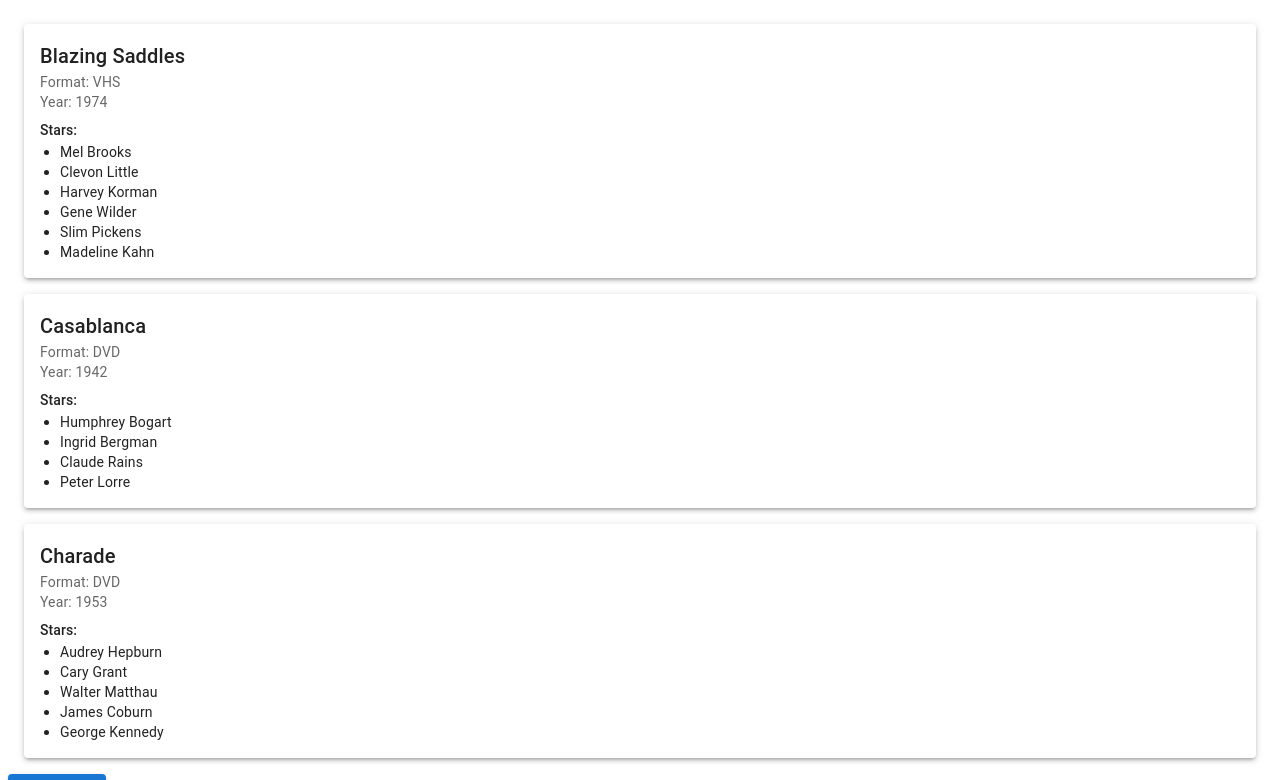
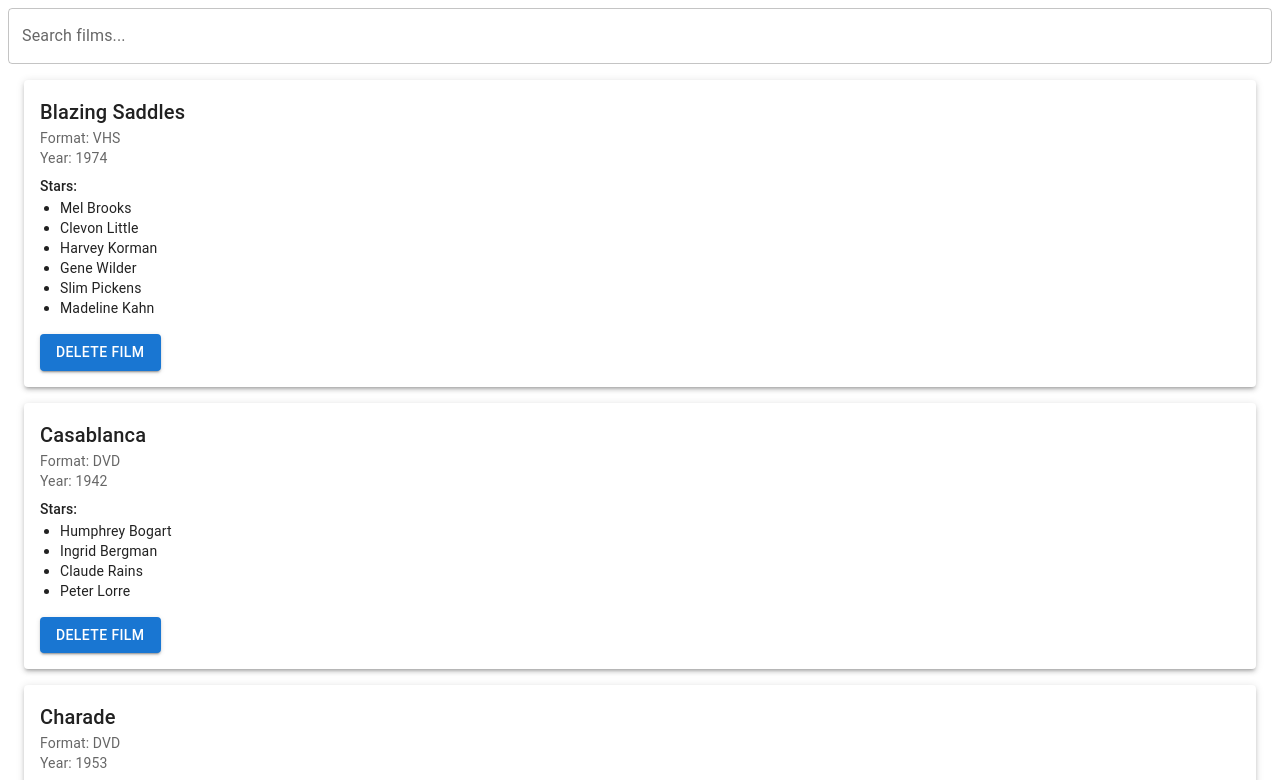
Before and after one commit to ssashayurchenko/movie-finder, a React (Vite) app: page / in a window 1280 px wide. Shown: the top 780 px of the page. Built offline with nearby package versions, Linux system fonts and the light colour scheme; the HTML template or start-up script is replaced by a standard one.

Commit message:
Implement deleteFilm reducer and basic SearchInput component without logic

```diff
--- a/src/App.tsx
+++ b/src/App.tsx
@@ -1,8 +1,10 @@
 import FilmsList from "containers/films/FilmsList";
 import AddFilmBtn from "components/addFilm/AddFilmBtn";
+import SearchInput from "components/search-input/SearchInput";
 export default function App() {
   return (
     <>
+      <SearchInput />
       <FilmsList />
       <AddFilmBtn />
     </>
--- a/src/components/filmCard/FilmCard.tsx
+++ b/src/components/filmCard/FilmCard.tsx
@@ -1,11 +1,17 @@
 import { Film } from "types/films.interface";
-import { Box, Typography, Paper, Stack } from "@mui/material";
+import { Box, Typography, Paper, Button } from "@mui/material";
+import { deleteFilm } from "features/films/filmsSlice";
+import { useDispatch } from "react-redux";
 
 type FilmCardProps = {
   film: Film;
 };
 
 export default function FilmCard({ film }: FilmCardProps) {
+  const dispatch = useDispatch();
+  const handleDeleteFilmBtn = () => {
+    dispatch(deleteFilm(film.id));
+  };
   return (
     <Paper key={film.id} elevation={3} sx={{ p: 2 }}>
       <Typography variant="h6" component="h2">
@@ -27,6 +33,14 @@
           ))}
         </ul>
       </Box>
+      <Button
+        onClick={handleDeleteFilmBtn}
+        sx={{ mt: 2 }}
+        variant="contained"
+        color="primary"
+      >
+        Delete Film
+      </Button>
     </Paper>
   );
 }
--- /dev/null
+++ b/src/components/search-input/SearchInput.tsx
@@ -0,0 +1,28 @@
+import { Box, Autocomplete, TextField } from "@mui/material";
+import { useState } from "react";
+
+export default function SearchInput() {
+  const [input, setInput] = useState("");
+  const [loading, setLoading] = useState(false);
+
+  const handleInputChange = (
+    e: React.SyntheticEvent,
+    newInputValue: string
+  ) => {
+    setInput(newInputValue);
+  };
+  return (
+    <Box>
+      <Autocomplete
+        freeSolo
+        options={[]}
+        inputValue={input}
+        onInputChange={handleInputChange}
+        loading={loading}
+        renderInput={(params) => (
+          <TextField {...params} label="Search films..." />
+        )}
+      />
+    </Box>
+  );
+}
--- a/src/features/films/filmsSlice.ts
+++ b/src/features/films/filmsSlice.ts
@@ -53,8 +53,11 @@
     addFilm: (state, action: PayloadAction<Film>) => {
       state.films.push(action.payload);
     },
+    deleteFilm: (state, action: PayloadAction<number>) =>{
+      state.films = state.films.filter(film => film.id !== action.payload)
+    }
   },
 });
 
-export const { addFilm } = filmsSlice.actions;
+export const { addFilm, deleteFilm } = filmsSlice.actions;
 export default filmsSlice.reducer;
```
